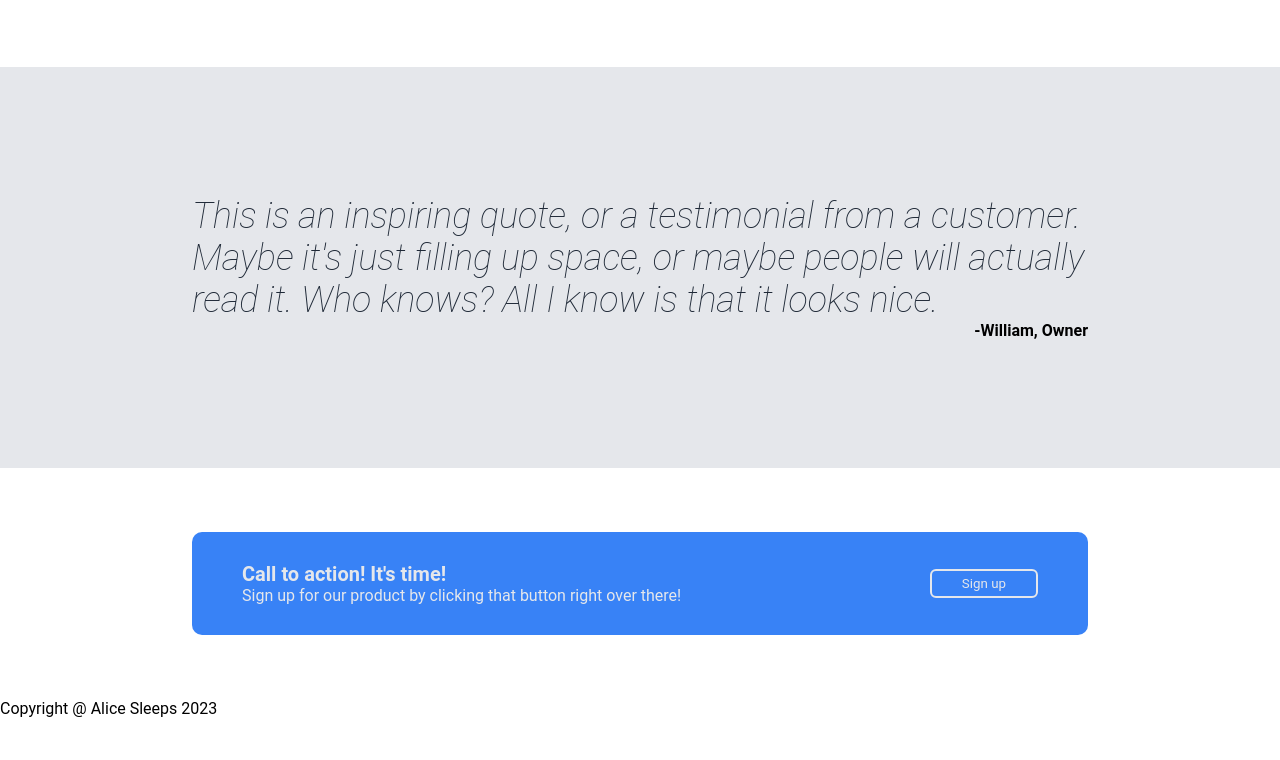
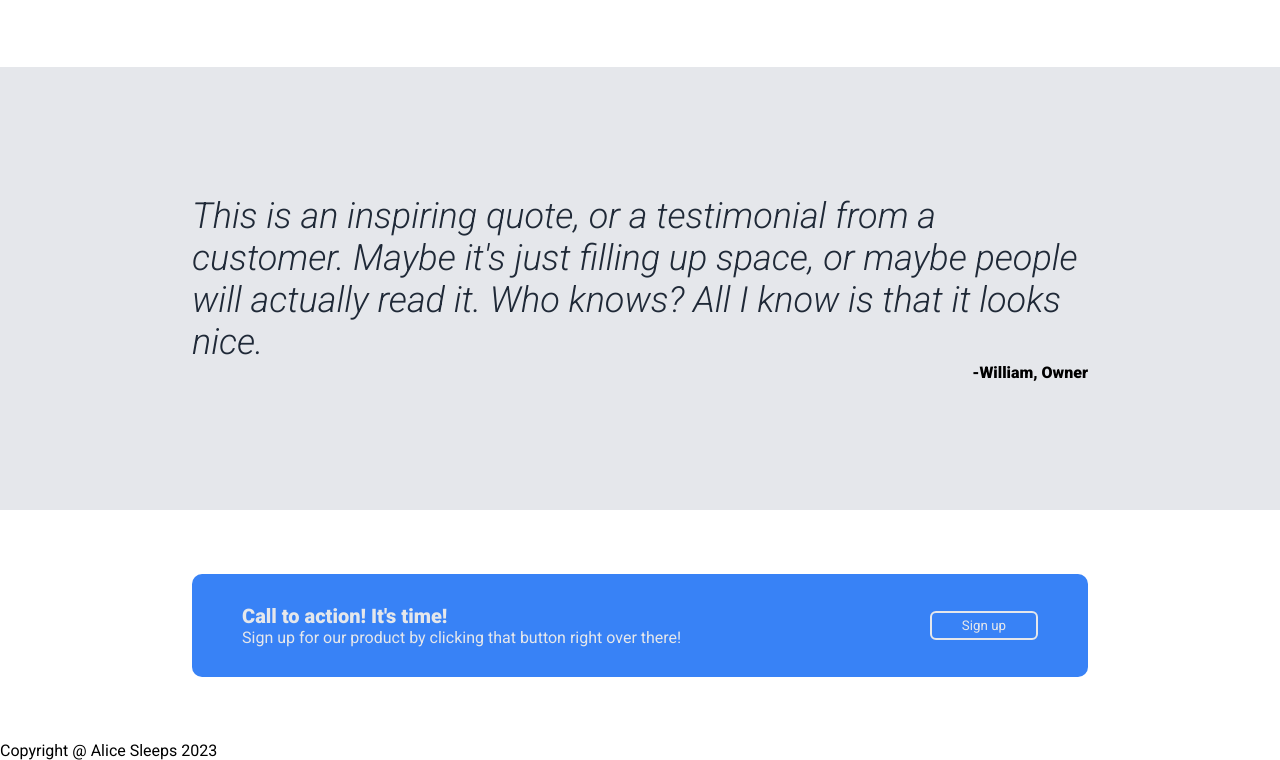
Before and after one commit to william-jce/odin-landing-page, a plain HTML site: page index.html in a window 1280 px wide. Shown: the part 859-1619 px from the top of the page. Before the commit the page ends 1577 px from the top, so only its background shows below. Drawn offline with Linux system fonts and the light colour scheme.

Commit message:
Fix fonts The link to Roboto wasn't included in the previous iteration.

```diff
--- a/index.html
+++ b/index.html
@@ -5,6 +5,9 @@
   <meta http-equiv="X-UA-Compatible" content="IE=edge">
   <meta name="viewport" content="width=device-width, initial-scale=1.0">
   <title>Landing Page</title>
+  <link rel="preconnect" href="https://fonts.googleapis.com">
+  <link rel="preconnect" href="https://fonts.gstatic.com" crossorigin>
+  <link href="https://fonts.googleapis.com/css2?family=Roboto:ital,wght@0,300;0,400;0,900;1,300&display=swap" rel="stylesheet">
   <link rel="stylesheet" href="styles.css">
 </head>
 <body>
--- a/styles.css
+++ b/styles.css
@@ -2,7 +2,7 @@ body {
   margin: 0;
   min-height: 100vh;
   min-width: none;
-  font-family: Roboto;
+  font-family: Roboto, sans-serif;
   display: flex;
   flex-direction: column;
 }
@@ -10,7 +10,7 @@ body {
 button {
   border-style: solid;
   border-color: #E5E7EB;
-  font-family: Roboto;
+  font-family: Roboto, sans-serif;
 }
 
 h3 {
@@ -174,7 +174,7 @@ a {
   color: #1F2937;
   margin: 0;
   font-style: italic;
-  font-weight: 200;
+  font-weight: lighter;
 }
 
 .writer {
```
